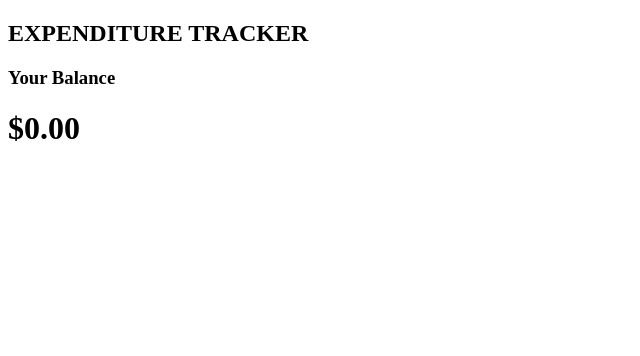
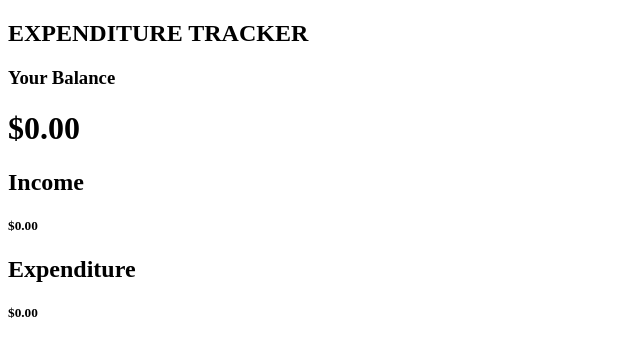
Before and after one commit to kenya194/web, a React (Create React App) app in the folder react/expenditure_tracker/: page / in a window 1280 px wide. Shown: the top 356 px of the page, without its empty margins (0-640 px from the left). Built offline with nearby package versions, Linux system fonts and the light colour scheme.

Commit message:
building components

```diff
--- a/react/expenditure_tracker/src/App.js
+++ b/react/expenditure_tracker/src/App.js
@@ -2,14 +2,20 @@
 import './App.css';
 import Balance from './components/Balance';
 import Header from './components/Header';
+import IncomeExpense from './components/IncomeExpense';
 
 function App() {
   return (
     <div className="App">
       <Header/>
+
       <div className='container'>
         <Balance/>
+        <IncomeExpense/>
       </div>
+
+
+
     </div>
   );
 }
--- a/react/expenditure_tracker/src/components/incomeExpense.js
+++ b/react/expenditure_tracker/src/components/incomeExpense.js
@@ -1,17 +1,15 @@
 import React from "react";
 
-
-
-const incomeExpense = () => {
+const IncomeExpense = () => {
     return (
         <div>
-            <h4>Income</h4>
-            <h3>$0.00</h3>
+            <h2>Income</h2>
+            <h5>$0.00</h5>
 
-            <h4>Expense</h4>
-            <h3>$0.00</h3>
+            <h2>Expenditure</h2>
+            <h5>$0.00</h5>
         </div>
-      );
+     );
 }
 
-export default incomeExpense ;
+export default IncomeExpense;
```
